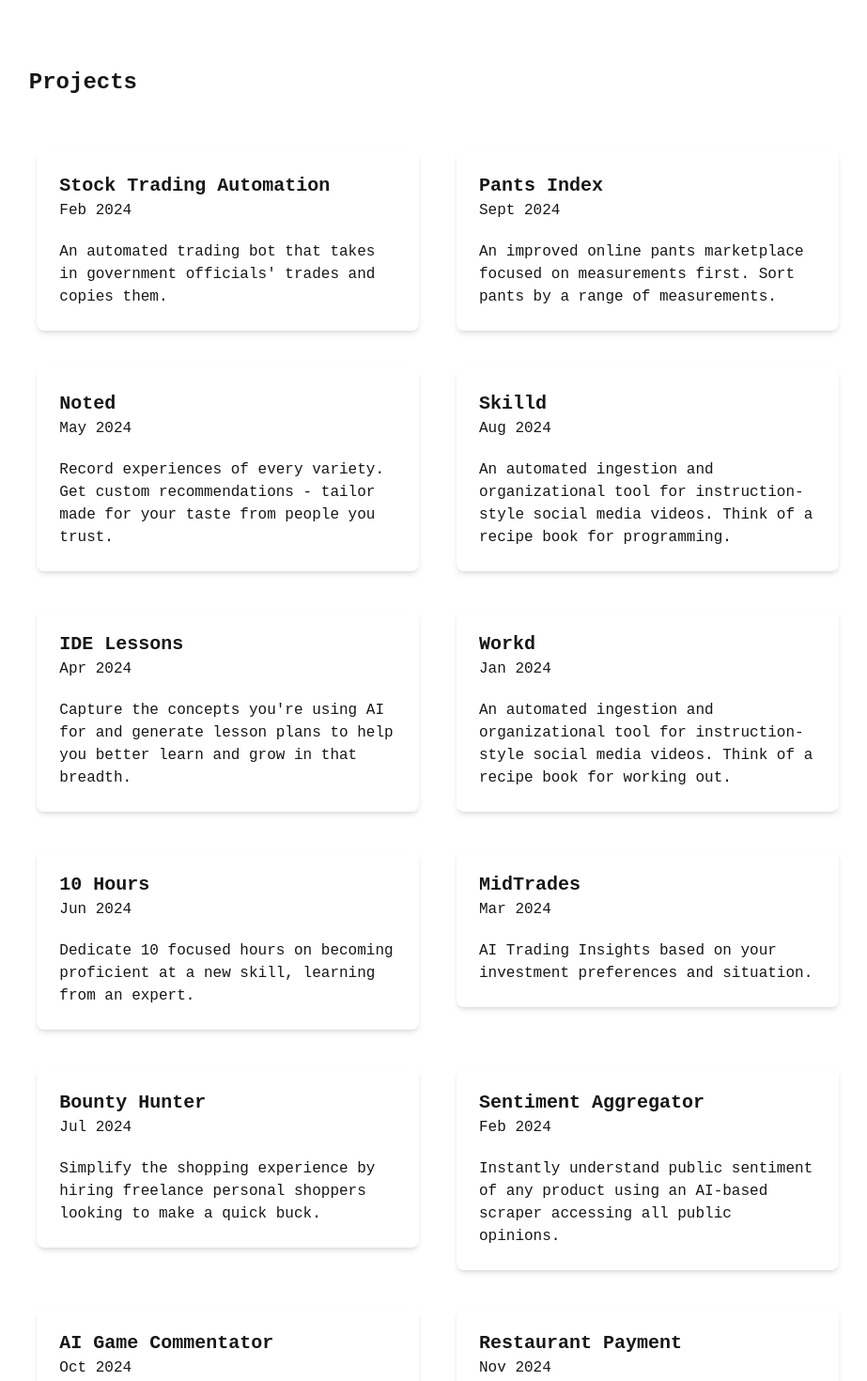
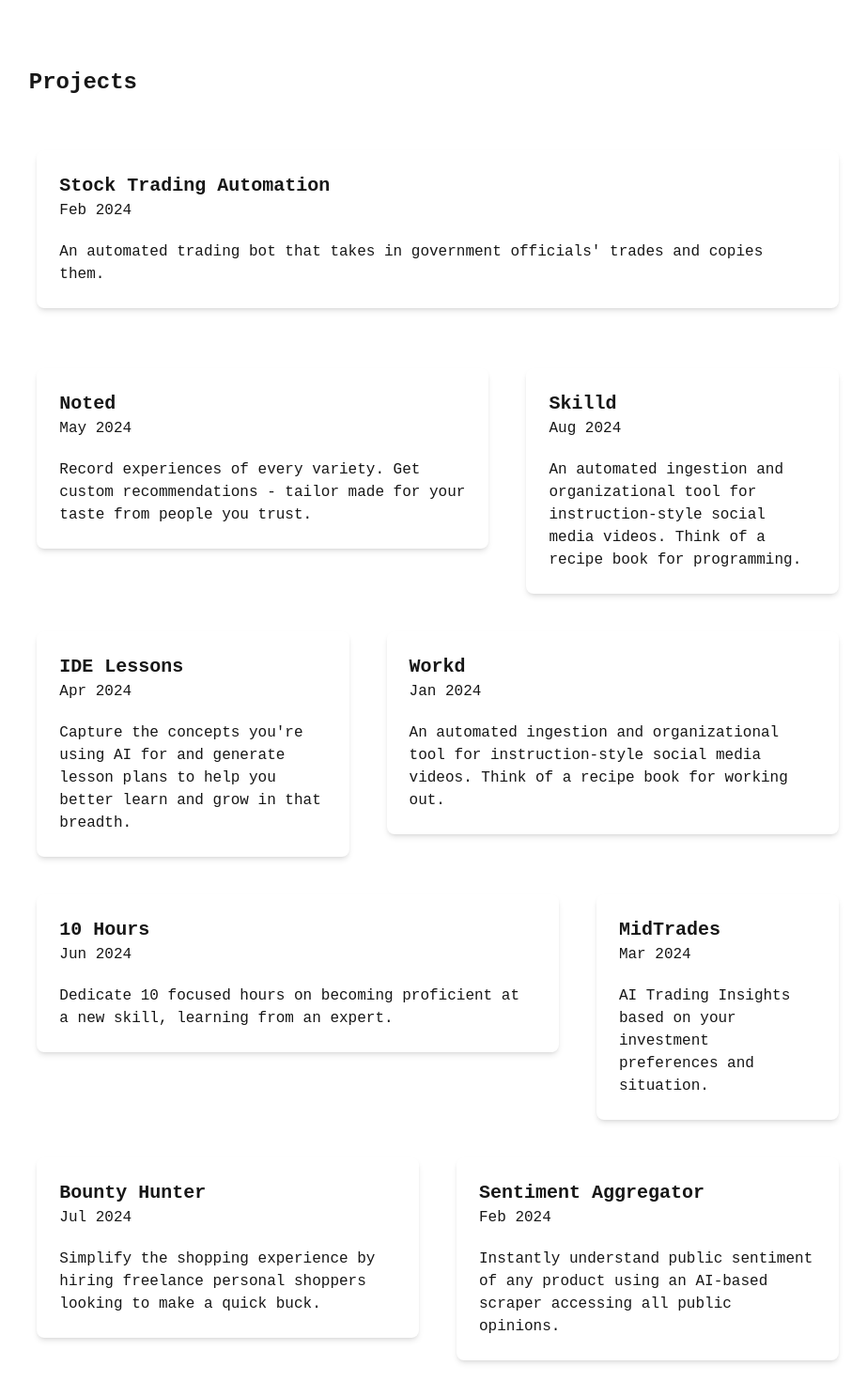
Before and after one commit to colecarter96/Matter, a Next.js app in the folder my-app/: page / in a window 1280 px wide. Shown: the part 100-1570 px from the top of the page at 94% size, without its empty margins (174-1097 px from the left). Built offline with nearby package versions, Linux system fonts and the light colour scheme.

Commit message:
changed grid structure

```diff
--- a/my-app/app/components/Body.tsx
+++ b/my-app/app/components/Body.tsx
@@ -9,81 +9,125 @@
                 <h2 className="text-2xl font-bold">Projects</h2>
             </div>
 
-            {/* Project Cards Grid */}
+            {/* Project Cards - Staggered Grid */}
             <div className="flex justify-center">
-                <div className="grid grid-cols-1 sm:grid-cols-2 gap-10 w-5/6 sm:w-4/6 pt-10">
+                <div className="w-5/6 sm:w-4/6 pt-10">
+                    {/* First row - Featured projects */}
+                    <div className="grid grid-cols-1 md:grid-cols-2 gap-10 mb-16">
+                        <div className="md:col-span-2">
                             <ProjectCard
                                 title="Stock Trading Automation"
                                 date="Feb 2024"
                                 description="An automated trading bot that takes in government officials' trades and copies them."
                                 link="/TradingAutomation"
+                                featured={true}
                             />
-                    <ProjectCard
-                        title="Pants Index"
-                        date="Sept 2024"
-                        description="An improved online pants marketplace focused on measurements first. Sort pants by a range of measurements."
-                        link="https://pants-index.vercel.app"
-                    />
+                        </div>
+                    </div>
+
+                    {/* Staggered layout - rows with varying column spans */}
+                    <div className="grid grid-cols-1 md:grid-cols-12 gap-10">
+                        {/* Row 1 */}
+                        <div className="md:col-span-7">
                             <ProjectCard
                                 title="Noted"
                                 date="May 2024"
                                 description="Record experiences of every variety. Get custom recommendations - tailor made for your taste from people you trust."
                                 link="/Noted"
                             />
+                        </div>
+                        <div className="md:col-span-5">
                             <ProjectCard
                                 title="Skilld"
                                 date="Aug 2024"
                                 description="An automated ingestion and organizational tool for instruction-style social media videos. Think of a recipe book for programming."
                                 link="/Skilld"
                             />
+                        </div>
+
+                        {/* Row 2 */}
+                        <div className="md:col-span-5">
                             <ProjectCard
                                 title="IDE Lessons"
                                 date="Apr 2024"
                                 description="Capture the concepts you're using AI for and generate lesson plans to help you better learn and grow in that breadth."
                                 link="/IDELessons"
                             />
+                        </div>
+                        <div className="md:col-span-7">
                             <ProjectCard
                                 title="Workd"
                                 date="Jan 2024"
                                 description="An automated ingestion and organizational tool for instruction-style social media videos. Think of a recipe book for working out."
                                 link="/Workd"
                             />
+                        </div>
+
+                        {/* Row 3 */}
+                        <div className="md:col-span-8">
                             <ProjectCard
                                 title="10 Hours"
                                 date="Jun 2024"
                                 description="Dedicate 10 focused hours on becoming proficient at a new skill, learning from an expert."
                                 link="/10Hours"
                             />
+                        </div>
+                        <div className="md:col-span-4">
                             <ProjectCard
                                 title="MidTrades"
                                 date="Mar 2024"
                                 description="AI Trading Insights based on your investment preferences and situation."
                                 link="/MidTrades"
                             />
+                        </div>
+
+                        {/* Row 4 */}
+                        <div className="md:col-span-6">
                             <ProjectCard
                                 title="Bounty Hunter"
                                 date="Jul 2024"
                                 description="Simplify the shopping experience by hiring freelance personal shoppers looking to make a quick buck."
                                 link="/BountyHunter"
                             />
+                        </div>
+                        <div className="md:col-span-6">
                             <ProjectCard
                                 title="Sentiment Aggregator"
                                 date="Feb 2024"
                                 description="Instantly understand public sentiment of any product using an AI-based scraper accessing all public opinions."
                                 link="/SentimentAggregator"
                             />
+                        </div>
+
+                        {/* Row 5 */}
+                        <div className="md:col-span-4">
                             <ProjectCard
                                 title="AI Game Commentator"
                                 date="Oct 2024"
                                 description="Add some flair to your home games with your choice of Voice Commentators using computer vision to enhance gameplay."
                                 link="/AIGameCommentator"
                             />
+                        </div>
+                        <div className="md:col-span-8">
                             <ProjectCard
                                 title="Restaurant Payment"
                                 date="Nov 2024"
                                 description="Simplify the restaurant experience at your own pace; view the menu, order, and pay all at the touch of an NFC tag."
                                 link="/RestaurantPayment"
                             />
+                        </div>
+
+                        {/* Pants Index standalone at the bottom */}
+                        <div className="md:col-span-12 mt-4">
+                            <ProjectCard
+                                title="Pants Index"
+                                date="Sept 2024"
+                                description="An improved online pants marketplace focused on measurements first. Sort pants by a range of measurements."
+                                link="https://pants-index.vercel.app"
+                                featured={true}
+                            />
+                        </div>
+                    </div>
                 </div>
             </div>
 
```
Lines whose indentation alone changed are shown as unchanged.
